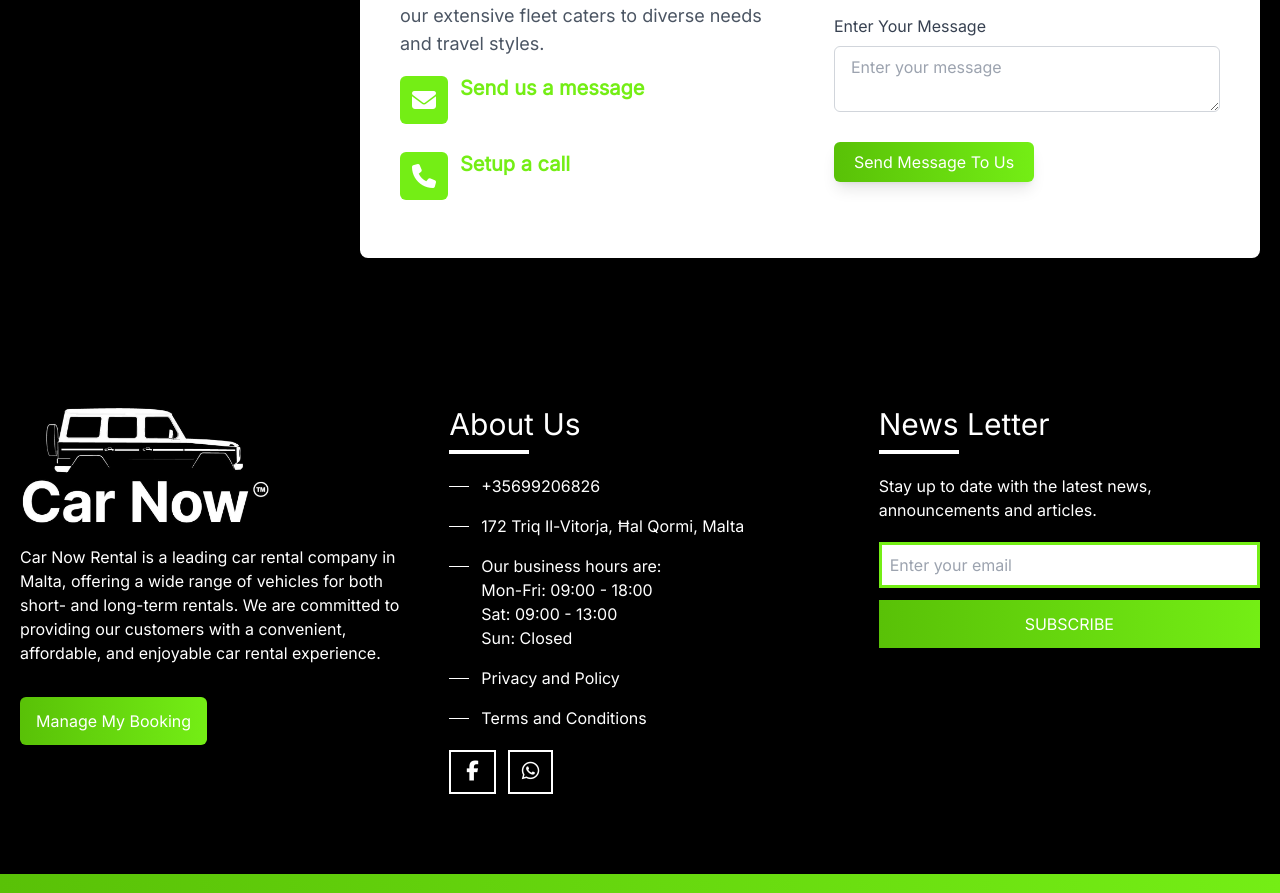
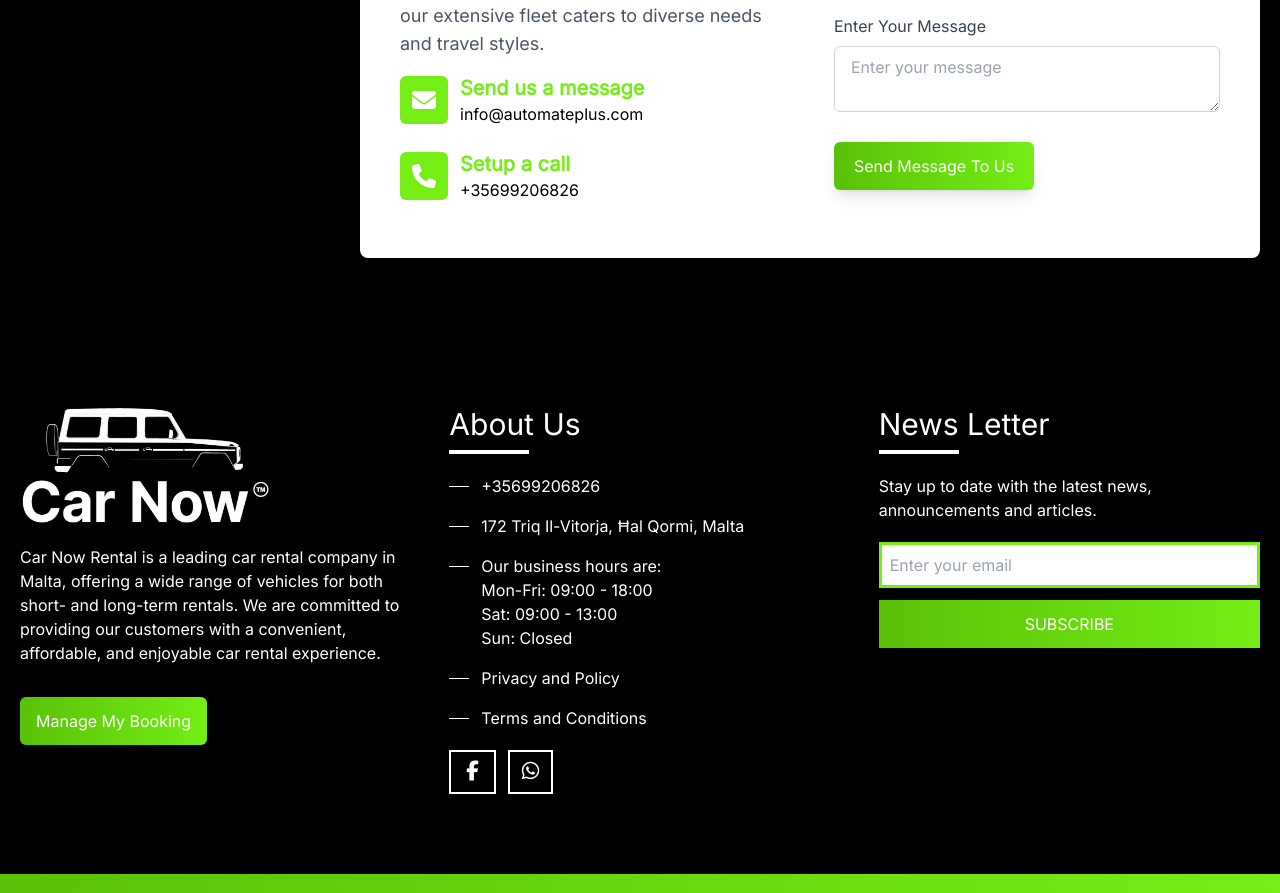
Before and after one commit to antorntech/car-now-neon, a React (Vite) app: page /fleet in a window 1280 px wide. Shown: the part 1801-2694 px from the top of the page. Built offline with nearby package versions, Linux system fonts and the light colour scheme; no server answers; some icons are missing.

Commit message:
add some change on LongTermForm page

```diff
--- a/src/components/LongTermForm/LongTermForm.jsx
+++ b/src/components/LongTermForm/LongTermForm.jsx
@@ -73,7 +73,7 @@ const LongTermForm = () => {
             <p className="text-[#74EE15] text-lg md:text-xl font-bold">
               Send us a message
             </p>
-            <p className="text-white">info@automateplus.com</p>
+            <p className="text-black">info@automateplus.com</p>
           </div>
         </div>
         <div className="flex items-center gap-3">
@@ -84,7 +84,7 @@ const LongTermForm = () => {
             <p className="text-[#74EE15] text-lg md:text-xl font-bold">
               Setup a call
             </p>
-            <p className="text-white">+35699206826</p>
+            <p className="text-black">+35699206826</p>
           </div>
         </div>
       </div>
@@ -199,7 +199,7 @@ const LongTermForm = () => {
           </div>
 
           <div className="md:col-span-2">
-            <button className="px-5 py-2 bg-gradient-to-l from-[#74EE15] to-[#59c107] text-white rounded-md shadow-lg">
+            <button className="px-5 py-3 bg-gradient-to-l from-[#74EE15] to-[#59c107] text-white rounded-md shadow-lg">
               Send Message To Us
             </button>
           </div>
--- a/src/components/discover/DiscoverSectionThree.jsx
+++ b/src/components/discover/DiscoverSectionThree.jsx
@@ -84,7 +84,7 @@ const DiscoverSectionThree = () => {
             <img
               src="/images/partners1.webp"
               alt=""
-              className="w-[150px] md:w-[300px]"
+              className="w-[150px] md:w-[300px] filter contrast-50"
               data-aos="fade-up"
               data-aos-duration="1000"
             />
```
